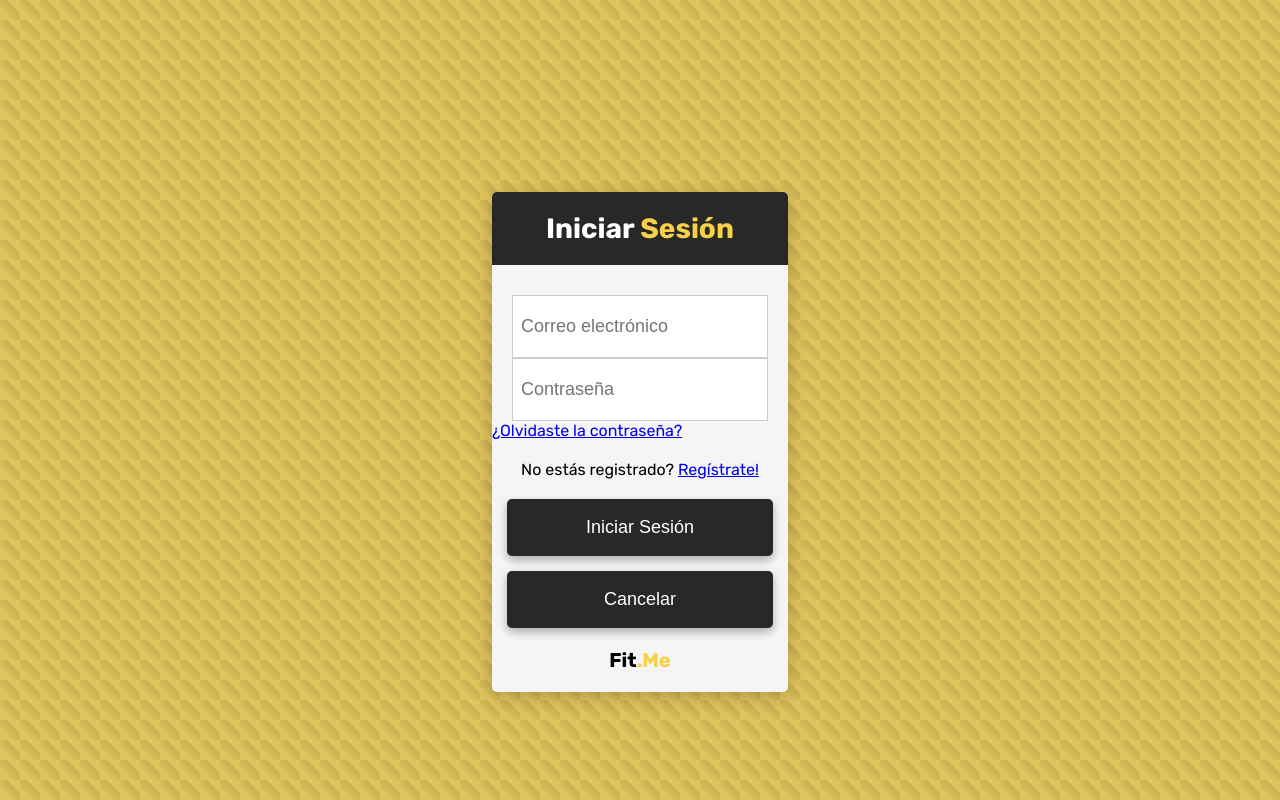
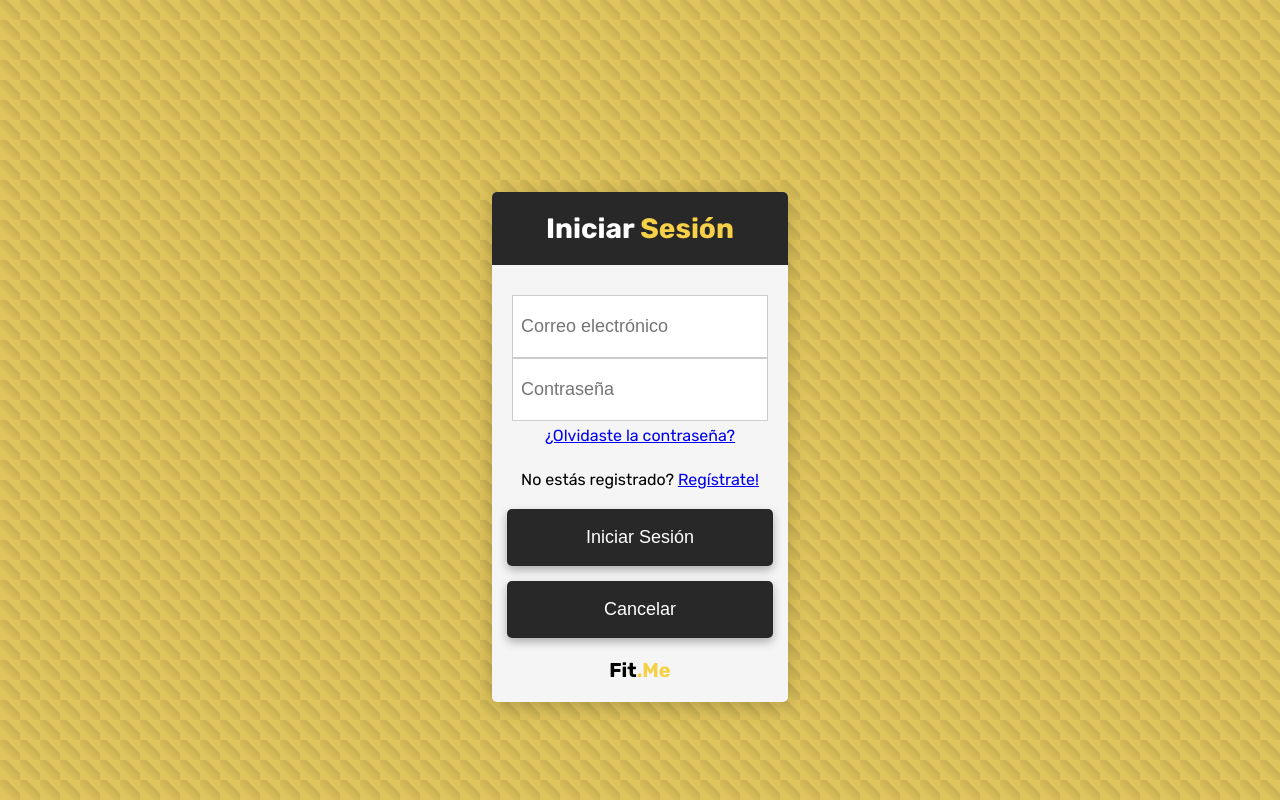
Before and after one commit to Dainerdev/fitme, a React (Vite) app: page /signin in a window 1280 px wide. Built offline with nearby package versions, Linux system fonts and the light colour scheme.

Commit message:
Se implementa el diseño para el apartado de recuperar contraseña

```diff
--- a/src/styles/sign/signin.module.css
+++ b/src/styles/sign/signin.module.css
@@ -55,6 +55,11 @@
     font-size: 18px;
 }
 
+.forgot {
+    margin: 5px;
+    text-align: center;
+}
+
 .notLog {
     margin: 20px;
     text-align: center;
```
